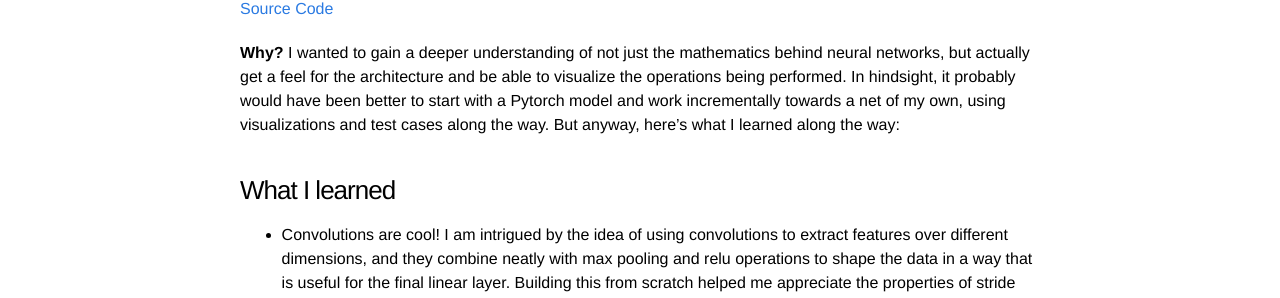
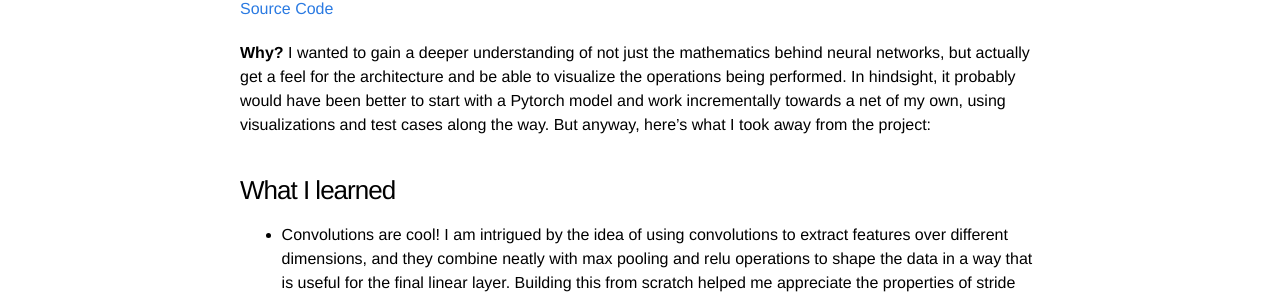
Before and after one commit to gabeorosan/gabeorosan.github.io, a Jekyll site: the page built from _posts/2022-02-26-cnn-from-scratch.md, in a window 1280 px wide. Shown: the part 199-497 px from the top of the page. Built offline with Jekyll 4.4.1, drawn with Linux system fonts in a browser that asks for light colours.

Commit message:
fixed redundant language

```diff
--- a/_posts/2022-02-26-cnn-from-scratch.md
+++ b/_posts/2022-02-26-cnn-from-scratch.md
@@ -11,7 +11,7 @@ date:   2022-02-26 12:20:00
 **Why?** I wanted to gain a deeper understanding of not just the mathematics behind neural networks, but actually get a
 feel for the architecture and be able to visualize the operations being performed. In hindsight, it probably would have
 been better to start with a Pytorch model and work incrementally towards a net of my own, using visualizations and test
-cases along the way. But anyway, here's what I learned along the way:
+cases along the way. But anyway, here's what I took away from the project:
 
 ### What I learned
 
```
